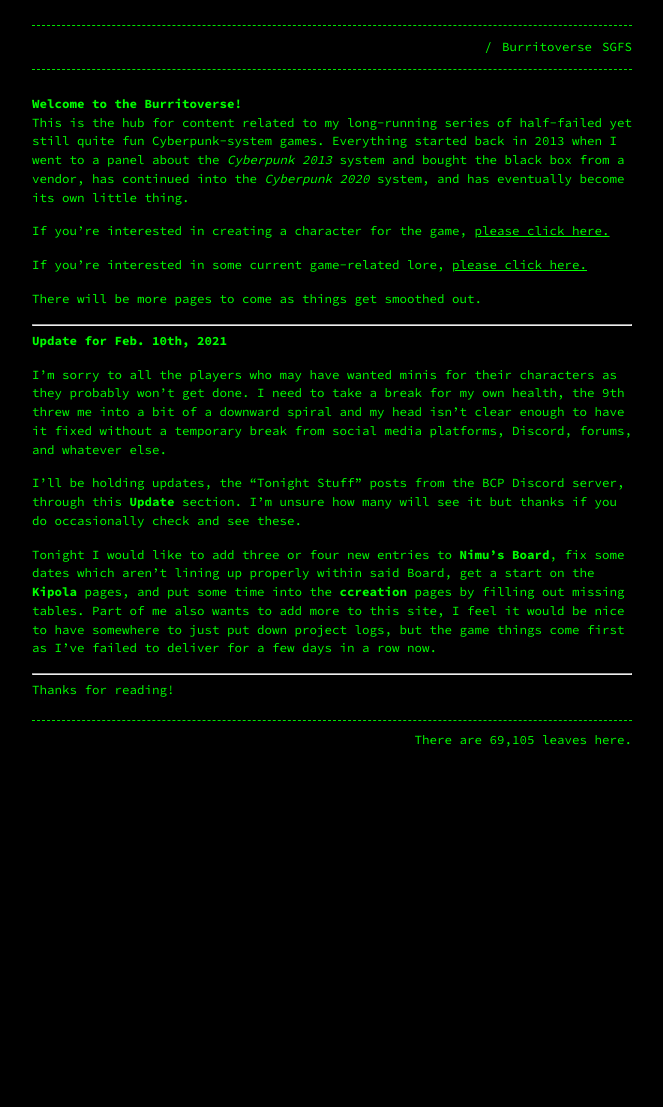
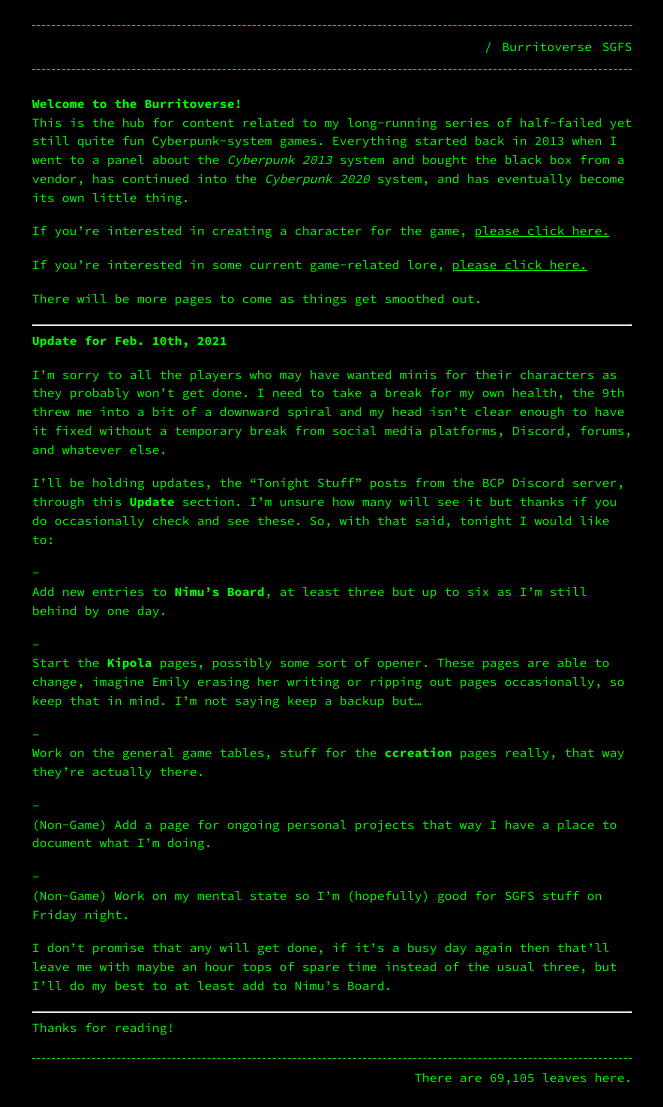
Before and after one commit to Terwilliger69105/69105.github.io, a Jekyll site: the page built from burritoverse.md, in a window 1280 px wide. Shown: the whole page, without its empty margins (308-971 px from the left). Built offline with Jekyll 4.4.1, drawn with Linux system fonts in a browser that asks for light colours; our own code applies the rules of GitHub Pages for plain Markdown files; before the commit the page ends 900 px from its top, so only the background shows below that.

Commit message:
Update burritoverse.md

```diff
--- a/burritoverse.md
+++ b/burritoverse.md
@@ -19,9 +19,19 @@ There will be more pages to come as things get smoothed out.
 
 I'm sorry to all the players who may have wanted minis for their characters as they probably won't get done. I need to take a break for my own health, the 9th threw me into a bit of a downward spiral and my head isn't clear enough to have it fixed without a temporary break from social media platforms, Discord, forums, and whatever else.
 
-I'll be holding updates, the "Tonight Stuff" posts from the BCP Discord server, through this **Update** section. I'm unsure how many will see it but thanks if you do occasionally check and see these.
+I'll be holding updates, the "Tonight Stuff" posts from the BCP Discord server, through this **Update** section. I'm unsure how many will see it but thanks if you do occasionally check and see these. So, with that said, tonight I would like to:
 
-Tonight I would like to add three or four new entries to **Nimu's Board**, fix some dates which aren't lining up properly within said Board, get a start on the **Kipola** pages, and put some time into the **ccreation** pages by filling out missing tables. Part of me also wants to add more to this site, I feel it would be nice to have somewhere to just put down project logs, but the game things come first as I've failed to deliver for a few days in a row now.
+* Add new entries to **Nimu's Board**, at least three but up to six as I'm still behind by one day.
+
+* Start the **Kipola** pages, possibly some sort of opener. These pages are able to change, imagine Emily erasing her writing or ripping out pages occasionally, so keep that in mind. I'm not saying keep a backup but...
+
+* Work on the general game tables, stuff for the **ccreation** pages really, that way they're actually there.
+
+* (Non-Game) Add a page for ongoing personal projects that way I have a place to document what I'm doing.
+
+* (Non-Game) Work on my mental state so I'm (hopefully) good for SGFS stuff on Friday night.
+
+I don't promise that any will get done, if it's a busy day again then that'll leave me with maybe an hour tops of spare time instead of the usual three, but I'll do my best to at least add to Nimu's Board.
 
 ---
 
```
